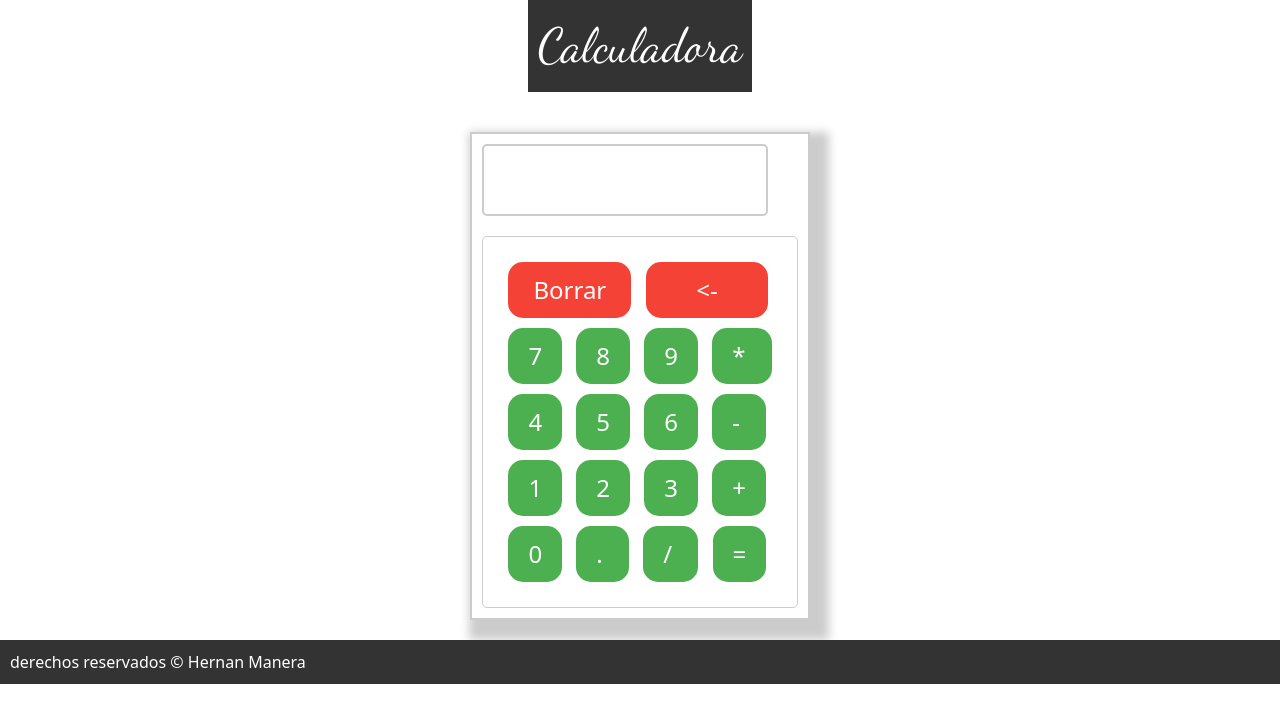
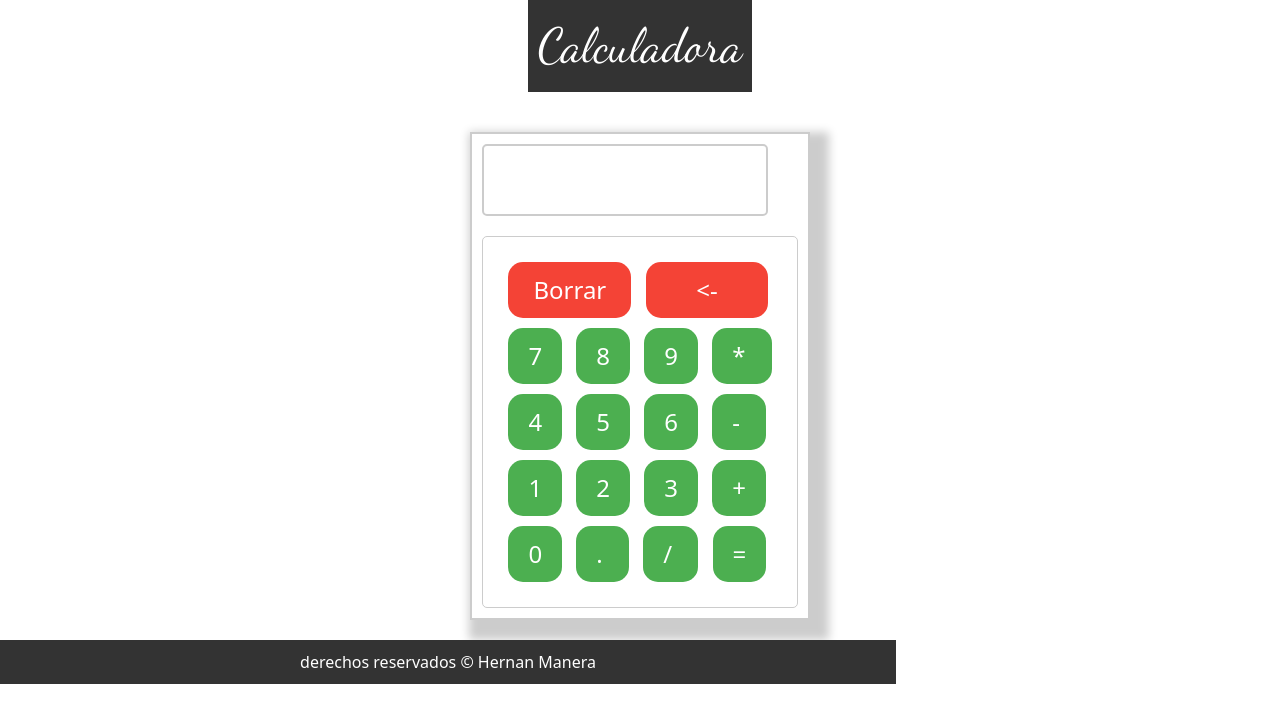
Before and after one commit to Uboras/Uboras.github.io, a plain HTML site: page Index.html in a window 1280 px wide. Drawn offline with nearby package versions, Linux system fonts and the light colour scheme.

Commit message:
Update calculadora.css

```diff
--- a/calculadora.css
+++ b/calculadora.css
@@ -83,11 +83,12 @@ input[type="button"]:hover {
 }
 
 footer {
+  text-align: center;
   align-content: center;
   background-color: #333;
   color: #fff;
   padding: 10px;
-  width: 100%;
+  width: 70%;
 }
 
 footer p {
@@ -98,6 +99,9 @@ footer p {
   header, main, footer {
     transform: scale(0.5);
   }
+  footer{
+    width: 100%;
+  }
 
 }
   @media (max-width: 150px) {
```
